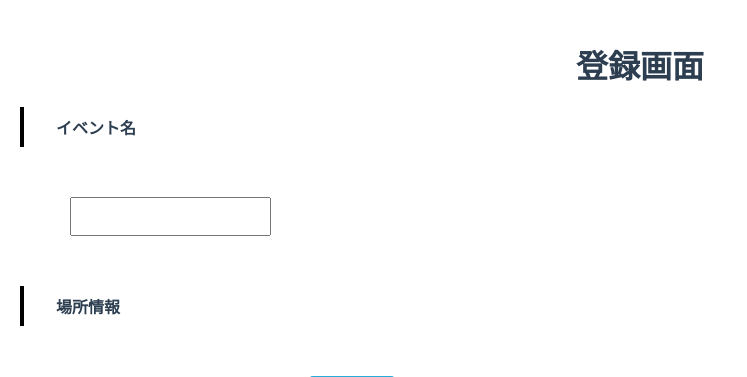
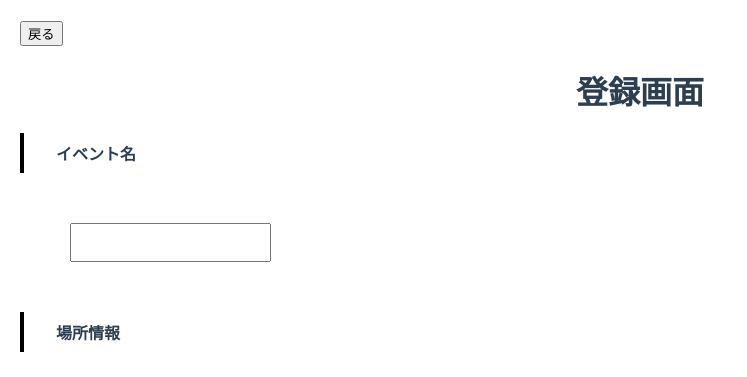
Before and after one commit to inet26-teamA/main, a Flask app: page /event_reg in a window 1280 px wide. Shown: the top 377 px of the page, without its empty margins (0-747 px from the left). Run offline with Flask 3, Linux system fonts and the light colour scheme; parts of the project's set-up code (start-up, migrations or seed data) failed here and were passed over.

Commit message:
戻るボタンの実装・CSSの追加

```diff
--- a/templates/event_reg.html
+++ b/templates/event_reg.html
@@ -7,6 +7,7 @@
 </head>
 
 <body>
+  <button type="button" onclick="history.back()">戻る</button>
   <h1>登録画面</h1>
   <h2>イベント名</h2>
   <form>
--- a/templates/past_events.html
+++ b/templates/past_events.html
@@ -4,8 +4,11 @@
     <meta charset="UTF-8">
     <meta name="viewport" content="width=device-width, initial-scale=1.0">
     <title>Event Calendar</title>
+
+    <link rel="stylesheet" href="/static/css/past_events_styles.css">
 </head>
 <body>
+    <button type="button" onclick="history.back()">戻る</button>
     <h1>イベントカレンダー</h1>
 
     <!-- カレンダー表示 -->
```
Also changed, not shown: static/css/past_events_styles.css (added).
